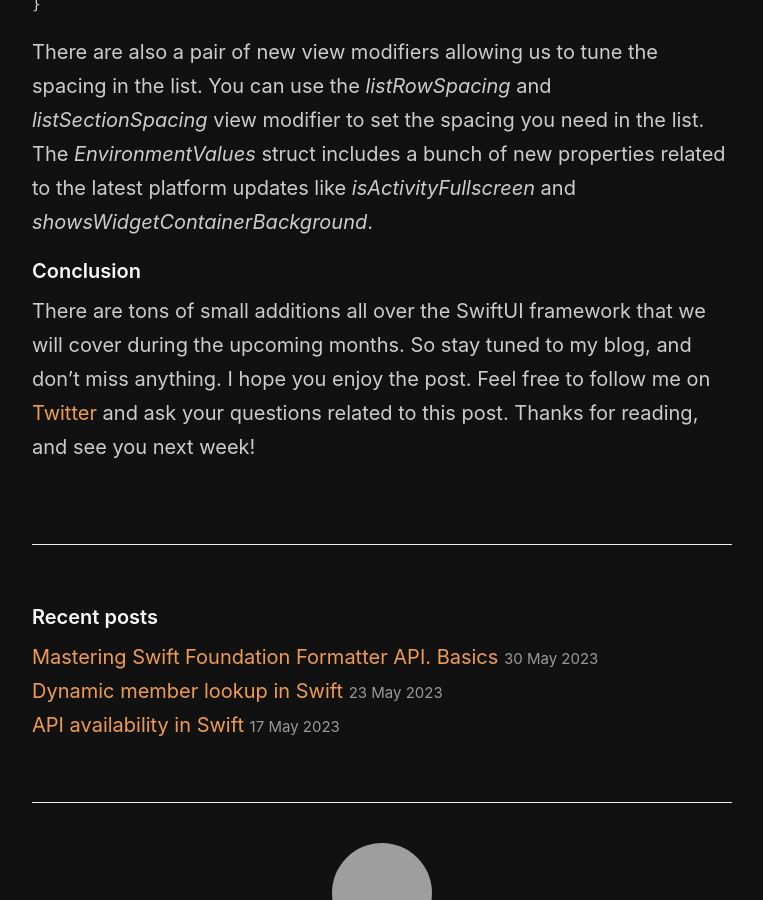
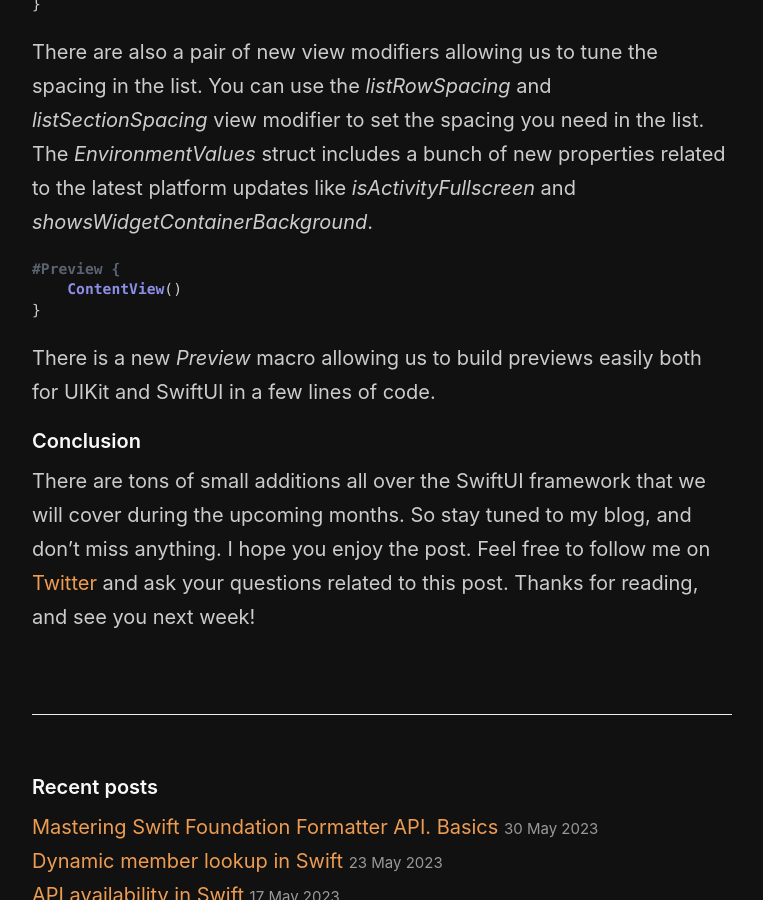
Before and after one commit to mecid/mecid.github.io, a Jekyll site: the page built from _posts/2023-06-06-what-is-new-in-swiftui-after-wwdc23.md, in a window 1280 px wide and 900 px high, scrolled down 7410 px. Shown: the whole window, without its empty margins (258-1021 px from the left). Built offline with Jekyll 4.4.1, drawn with Linux system fonts in a browser that asks for light colours; grey boxes are pictures that could not be loaded.

Commit message:
preview macro added to wwdc 23 post

````diff
--- a/_posts/2023-06-06-what-is-new-in-swiftui-after-wwdc23.md
+++ b/_posts/2023-06-06-what-is-new-in-swiftui-after-wwdc23.md
@@ -281,5 +281,13 @@ struct ProductsView: View {
 
 There are also a pair of new view modifiers allowing us to tune the spacing in the list. You can use the *listRowSpacing* and *listSectionSpacing* view modifier to set the spacing you need in the list. The *EnvironmentValues* struct includes a bunch of new properties related to the latest platform updates like *isActivityFullscreen* and *showsWidgetContainerBackground*.
 
+```swift
+#Preview {
+    ContentView()
+}
+```
+
+There is a new *Preview* macro allowing us to build previews easily both for UIKit and SwiftUI in a few lines of code.
+
 #### Conclusion
 There are tons of small additions all over the SwiftUI framework that we will cover during the upcoming months. So stay tuned to my blog, and don't miss anything. I hope you enjoy the post. Feel free to follow me on [Twitter](https://twitter.com/mecid) and ask your questions related to this post. Thanks for reading, and see you next week!
````
